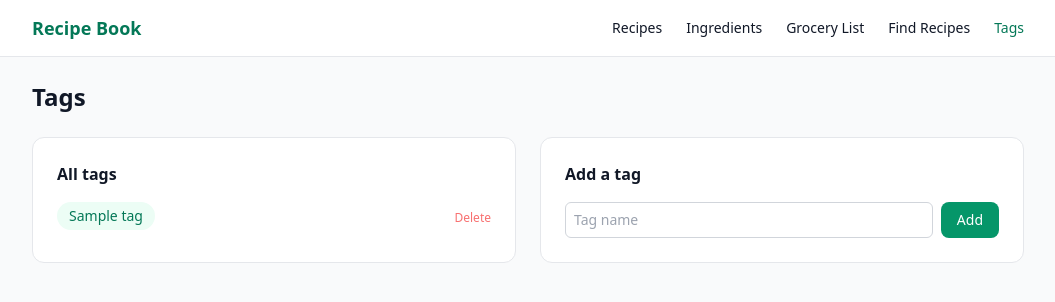
After one commit to Nephty/nyochi, a Django app: page /tags/ in a window 1280 px wide. The commit adds this page. Shown: the top 302 px of the page, without its empty margins (112-1167 px from the left). Run offline with Django 5.2, Linux system fonts and the light colour scheme; tables that the repository leaves empty hold one stand-in row (values such as "Sample post"); some libraries are stand-ins or nearby versions.

Commit message:
Fix 6 UI and logic bugs: tags, absolute unit, CSS, seasonal form, grocery error
- Add Tag management UI (list/create/delete) with nav link; show empty-state
  hint in recipe form and selector when no tags exist (issues 1 & 6)
- Add 'absolute' unit via data migration 0003 (issue 2)
- Add RecipeIngredientForm with Tailwind widget attrs; move global input/select
  CSS to base.html and remove per-page style blocks (issue 3)
- Fix seasonal availability month display for new ingredients by reading
  sa_form.month.value instead of sa_form.instance.month (issue 4)
- Remove illegal select_related() after values() in GroceryListView (issue 5)

Co-Authored-By: Claude Sonnet 4.6 <noreply@anthropic.com>

```diff
--- a/recipes/forms.py
+++ b/recipes/forms.py
@@ -71,10 +71,24 @@ class RecipeForm(forms.ModelForm):
         }
 
 
+_INPUT_CLASS = 'w-full border border-gray-300 rounded px-2 py-1 text-sm'
+
+
+class RecipeIngredientForm(forms.ModelForm):
+    class Meta:
+        model = RecipeIngredient
+        fields = ['ingredient', 'quantity', 'unit', 'is_main']
+        widgets = {
+            'ingredient': forms.Select(attrs={'class': _INPUT_CLASS}),
+            'quantity': forms.NumberInput(attrs={'class': _INPUT_CLASS, 'step': '0.01', 'min': '0'}),
+            'unit': forms.Select(attrs={'class': _INPUT_CLASS}),
+        }
+
+
 RecipeIngredientFormSet = inlineformset_factory(
     Recipe,
     RecipeIngredient,
-    fields=['ingredient', 'quantity', 'unit', 'is_main'],
+    form=RecipeIngredientForm,
     extra=1,
     can_delete=True,
 )
--- a/recipes/urls.py
+++ b/recipes/urls.py
@@ -16,6 +16,10 @@ urlpatterns = [
     path('ingredients/<int:pk>/edit/', views.IngredientUpdateView.as_view(), name='ingredient-update'),
     path('ingredients/<int:pk>/delete/', views.IngredientDeleteView.as_view(), name='ingredient-delete'),
 
+    # Tags
+    path('tags/', views.TagListView.as_view(), name='tag-list'),
+    path('tags/<int:pk>/delete/', views.TagDeleteView.as_view(), name='tag-delete'),
+
     # Grocery & selector
     path('grocery/', views.GroceryListView.as_view(), name='grocery-list'),
     path('selector/', views.RecipeSelectorView.as_view(), name='recipe-selector'),
--- a/recipes/views.py
+++ b/recipes/views.py
@@ -9,11 +9,11 @@ from django.urls import reverse_lazy
 from .forms import (
     GrocerySelectForm, IngredientForm, RecipeForm,
     RecipeIngredientFormSet, RecipeSelectorForm,
-    SeasonalAvailabilityFormSet, ShopLinkFormSet,
+    SeasonalAvailabilityFormSet, ShopLinkFormSet, TagForm,
 )
 from .models import (
     Ingredient, IngredientCategory, Recipe, RecipeIngredient,
-    SeasonalAvailability, Unit,
+    SeasonalAvailability, Tag, Unit,
 )
 
 MONTHS = [
@@ -240,6 +240,34 @@ class IngredientDeleteView(DeleteView):
     success_url = reverse_lazy('ingredient-list')
 
 
+# ── Tags ─────────────────────────────────────────────────────────────────────
+
+class TagListView(View):
+    template_name = 'recipes/tags.html'
+
+    def get(self, request):
+        return render(request, self.template_name, {
+            'tags': Tag.objects.all(),
+            'form': TagForm(),
+        })
+
+    def post(self, request):
+        form = TagForm(request.POST)
+        if form.is_valid():
+            form.save()
+            return redirect('tag-list')
+        return render(request, self.template_name, {
+            'tags': Tag.objects.all(),
+            'form': form,
+        })
+
+
+class TagDeleteView(View):
+    def post(self, request, pk):
+        Tag.objects.filter(pk=pk).delete()
+        return redirect('tag-list')
+
+
 # ── Grocery list ──────────────────────────────────────────────────────────────
 
 class GroceryListView(View):
@@ -260,7 +288,6 @@ class GroceryListView(View):
             .filter(recipe__in=selected_recipes)
             .values('ingredient', 'unit')
             .annotate(total=Sum('quantity'))
-            .select_related('ingredient', 'unit')
             .order_by('ingredient__category', 'ingredient__name')
         )
 
--- a/templates/base.html
+++ b/templates/base.html
@@ -6,6 +6,16 @@
   <meta name="viewport" content="width=device-width, initial-scale=1.0">
   <title>{% block title %}Recipe Book{% endblock %}</title>
   <script src="https://cdn.tailwindcss.com"></script>
+  <style>
+    input[type=text], input[type=number], input[type=url], textarea, select {
+      border: 1px solid #d1d5db; border-radius: 6px; padding: 4px 8px;
+      font-size: 0.875rem; width: 100%; box-sizing: border-box;
+    }
+    input[type=text]:focus, input[type=number]:focus, input[type=url]:focus,
+    textarea:focus, select:focus {
+      outline: none; border-color: #34d399;
+    }
+  </style>
 </head>
 <body class="min-h-full bg-gray-50 text-gray-900">
 
@@ -21,6 +31,7 @@
           <a href="{% url 'ingredient-list' %}" class="hover:text-emerald-700 {% if 'ingredient' in request.resolver_match.url_name %}text-emerald-700{% endif %}">Ingredients</a>
           <a href="{% url 'grocery-list' %}" class="hover:text-emerald-700 {% if request.resolver_match.url_name == 'grocery-list' %}text-emerald-700{% endif %}">Grocery List</a>
           <a href="{% url 'recipe-selector' %}" class="hover:text-emerald-700 {% if request.resolver_match.url_name == 'recipe-selector' %}text-emerald-700{% endif %}">Find Recipes</a>
+          <a href="{% url 'tag-list' %}" class="hover:text-emerald-700 {% if request.resolver_match.url_name == 'tag-list' %}text-emerald-700{% endif %}">Tags</a>
         </div>
 
         <!-- Mobile hamburger -->
@@ -37,6 +48,7 @@
         <a href="{% url 'ingredient-list' %}" class="px-2 py-1 rounded hover:bg-gray-50">Ingredients</a>
         <a href="{% url 'grocery-list' %}" class="px-2 py-1 rounded hover:bg-gray-50">Grocery List</a>
         <a href="{% url 'recipe-selector' %}" class="px-2 py-1 rounded hover:bg-gray-50">Find Recipes</a>
+        <a href="{% url 'tag-list' %}" class="px-2 py-1 rounded hover:bg-gray-50">Tags</a>
       </div>
     </div>
   </nav>
--- a/templates/ingredients/form.html
+++ b/templates/ingredients/form.html
@@ -44,7 +44,7 @@
     <div class="grid grid-cols-2 sm:grid-cols-3 md:grid-cols-4 gap-3">
       {% for sa_form in season_formset %}
         {% for hidden in sa_form.hidden_fields %}{{ hidden }}{% endfor %}
-        {% with month_num=sa_form.instance.month %}
+        {% with month_num=sa_form.month.value %}
           <div class="border border-gray-200 rounded-lg p-3">
             <div class="text-sm font-medium text-gray-700 mb-1">
               {% for m, name in months %}{% if m == month_num %}{{ name }}{% endif %}{% endfor %}
--- a/templates/recipes/form.html
+++ b/templates/recipes/form.html
@@ -49,6 +49,8 @@
               {{ checkbox.tag }}
               <span class="px-2 py-0.5 bg-gray-100 rounded-full">{{ checkbox.choice_label }}</span>
             </label>
+          {% empty %}
+            <p class="text-sm text-gray-400">No tags exist yet. <a href="{% url 'tag-list' %}" class="text-emerald-600 hover:underline">Create some tags</a> first.</p>
           {% endfor %}
         </div>
       </div>
@@ -102,10 +104,6 @@
   </div>
 </form>
 
-<style>
-  select, input[type=text], input[type=number] { border: 1px solid #d1d5db; border-radius: 6px; padding: 4px 8px; font-size: 0.875rem; width: 100%; }
-</style>
-
 <script>
   // Clone last form row to add a new ingredient line
   document.getElementById('add-ingredient').addEventListener('click', () => {
--- a/templates/recipes/selector.html
+++ b/templates/recipes/selector.html
@@ -25,6 +25,8 @@
             {{ cb.tag }}
             <span class="px-2 py-0.5 bg-gray-100 rounded-full text-xs">{{ cb.choice_label }}</span>
           </label>
+        {% empty %}
+          <p class="text-xs text-gray-400">No tags yet. <a href="{% url 'tag-list' %}" class="text-emerald-600 hover:underline">Add tags</a>.</p>
         {% endfor %}
       </div>
     </div>
@@ -83,7 +85,4 @@
   </div>
 </div>
 
-<style>
-  select { border: 1px solid #d1d5db; border-radius: 6px; padding: 4px 8px; font-size: 0.875rem; width: 100%; }
-</style>
 {% endblock %}
--- /dev/null
+++ b/templates/recipes/tags.html
@@ -0,0 +1,40 @@
+{% extends "base.html" %}
+{% block title %}Tags{% endblock %}
+{% block content %}
+<h1 class="text-2xl font-bold mb-6">Tags</h1>
+
+<div class="grid sm:grid-cols-2 gap-6">
+  <!-- Existing tags -->
+  <div class="bg-white rounded-xl border border-gray-200 p-6">
+    <h2 class="font-semibold mb-4">All tags</h2>
+    {% if tags %}
+      <ul class="space-y-2">
+        {% for tag in tags %}
+          <li class="flex items-center justify-between">
+            <span class="px-3 py-1 bg-emerald-50 text-emerald-700 rounded-full text-sm">{{ tag.name }}</span>
+            <form method="post" action="{% url 'tag-delete' tag.pk %}" onsubmit="return confirm('Delete tag "{{ tag.name }}"?')">
+              {% csrf_token %}
+              <button type="submit" class="text-xs text-red-400 hover:text-red-600">Delete</button>
+            </form>
+          </li>
+        {% endfor %}
+      </ul>
+    {% else %}
+      <p class="text-sm text-gray-400">No tags yet.</p>
+    {% endif %}
+  </div>
+
+  <!-- Create new tag -->
+  <div class="bg-white rounded-xl border border-gray-200 p-6">
+    <h2 class="font-semibold mb-4">Add a tag</h2>
+    <form method="post" class="flex gap-2">
+      {% csrf_token %}
+      {{ form.name.errors }}
+      <input type="text" name="{{ form.name.html_name }}" value="{{ form.name.value|default:'' }}"
+             placeholder="Tag name"
+             class="flex-1 border border-gray-300 rounded-lg px-3 py-2 text-sm focus:outline-none focus:ring-2 focus:ring-emerald-400">
+      <button type="submit" class="px-4 py-2 bg-emerald-600 text-white rounded-lg text-sm font-medium hover:bg-emerald-700">Add</button>
+    </form>
+  </div>
+</div>
+{% endblock %}
```
Also changed, not shown: recipes/migrations/0003_add_absolute_unit.py (added).
